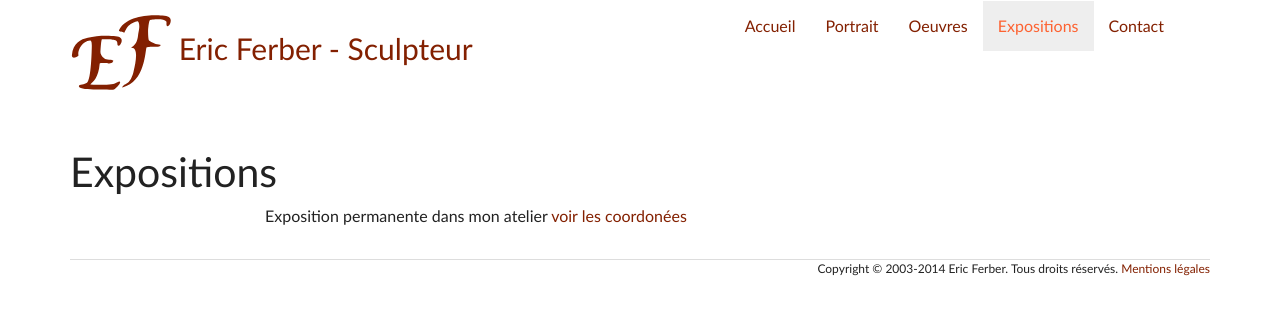
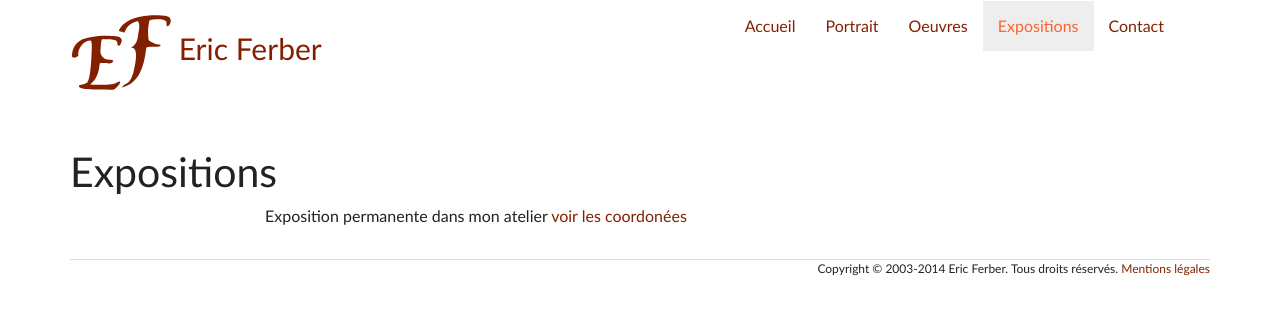
Before and after one commit to Eric-Ferber/Eric-Ferber.github.io, a Jekyll site: the page built from expositions.html, in a window 1280 px wide. Shown: the top 315 px of the page. Built offline with Jekyll 4.4.1, drawn with Linux system fonts in a browser that asks for light colours.

Commit message:
New site title

```diff
--- a/_config.yml
+++ b/_config.yml
@@ -1,6 +1,6 @@
 # Site settings
-name: Eric Ferber - Sculpteur
-title: Eric Ferber - Sculpteur
+name: Eric Ferber
+title: Eric Ferber
 email: eric@atelier-ferber.fr
 description: "Eric Ferber - Sculpteur monumental"
 baseurl: ""
```
